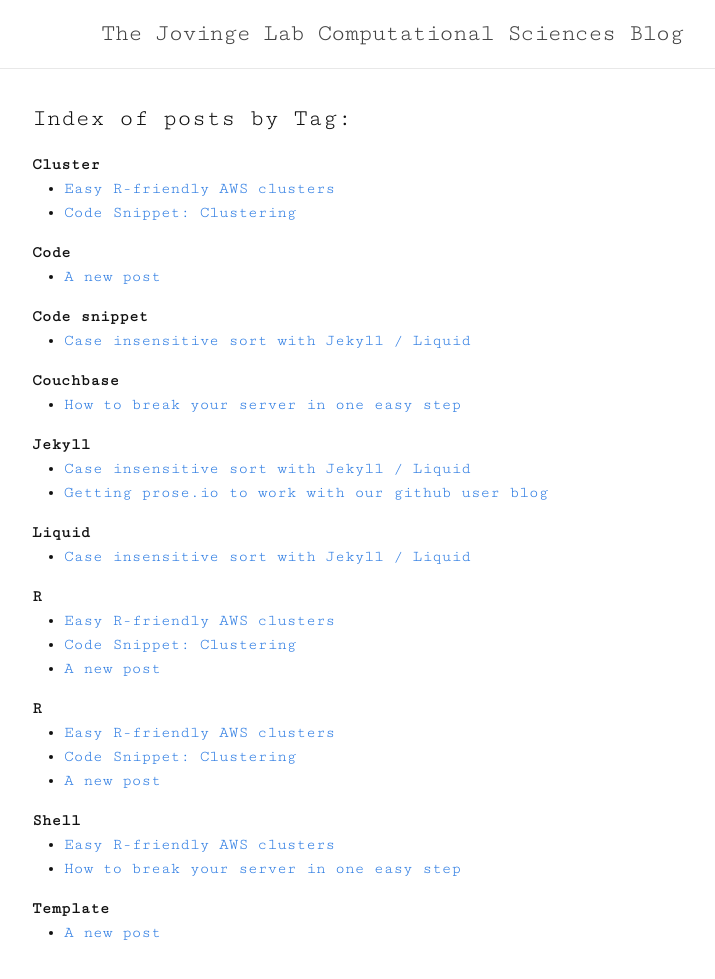
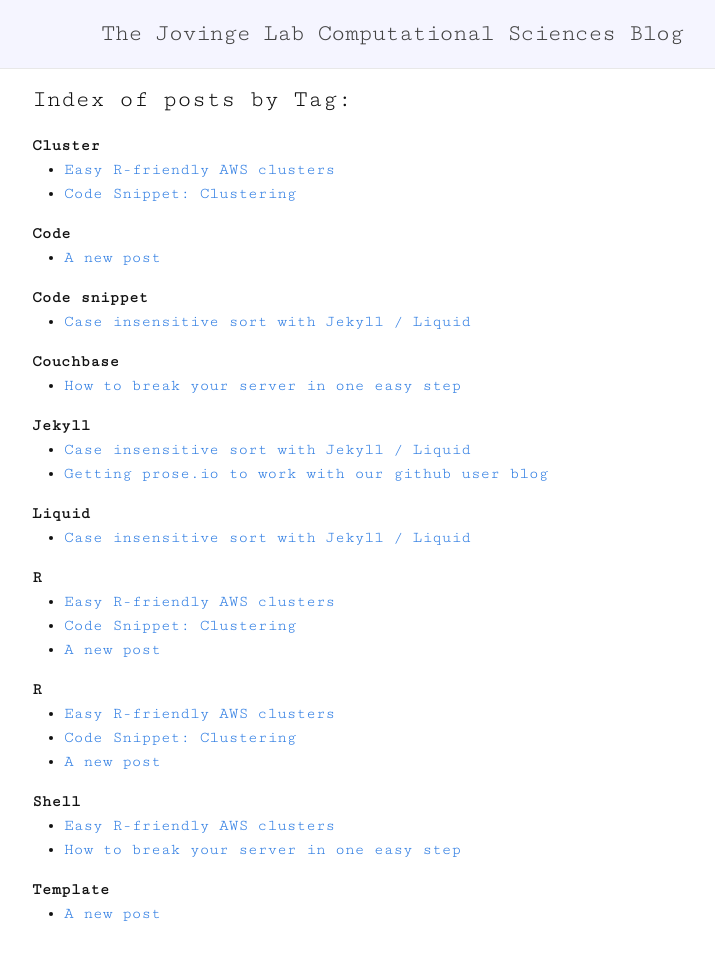
Before and after one commit to JovingeLabSoftware/JovingeLabSoftware.github.io, a Jekyll site: the page built from tags.html, in a window 1280 px wide and 1400 px high. Shown: the top 979 px of the window, without its empty margins (248-963 px from the left). Built offline with Jekyll 4.4.1, drawn with Linux system fonts in a browser that asks for light colours; Markdown is read by kramdown in place of the engine named in the settings.

Commit message:
fixed header, anchor links padded below header, tag links

```diff
--- a/_layouts/post.html
+++ b/_layouts/post.html
@@ -8,7 +8,7 @@
                     {% if page.tags %}
                         <ul class="tags">
 			                          {% for tag in page.tags %}
-						                          <li class="tag">{{ tag }}</li>
+						                          <li class="tag"><a href="{{ site.baseurl }}/tags/#{{ tag | downcase }}">{{tag}}</a></li>
 									                          {% endfor %}
 									                      </ul>
 			                    {% endif %}
--- a/_sass/_layout.scss
+++ b/_sass/_layout.scss
@@ -2,8 +2,13 @@
  * Site header
  */
 .site-header {
+    position: fixed;
+    top: 0;
+    width: 100%;
     border-bottom: 1px solid $grey-color-light;
     text-align: center;
+    background-color: #f5f5ff;
+    z-index: 100;
     padding: 1rem 0;
 }
 
@@ -19,7 +24,14 @@
     }
 }
 
-
+/*
+ *  With anchor lincs (e.g. for tag index), move anchor down below fixed header
+ */
+a[name] {
+  padding-top: 100px;
+  margin-top: -100px;
+  display: inline-block; /* required for webkit browsers */
+}
 
 /**
  * Page content
@@ -28,7 +40,7 @@
     position: relative;
     max-width: 48rem;
     padding: $spacing-unit ($spacing-unit * 0.75);
-    margin: 0 auto;
+    margin: 50px auto 0px auto;
     box-sizing: border-box;
 }
 
@@ -108,3 +120,73 @@
         font-size: 1rem;
     }
 }
+
+/**
+ * Tags
+ */
+.tags {
+  list-style: none;
+  font: 12px/1.5 "Courier", monospace;
+  margin: 0;
+  overflow: hidden;
+  padding: 0;
+}
+
+.tags li {
+  float: left;
+}
+
+.tag {
+  background: #eee;
+  border-radius: 3px 0 0 3px;
+  color: #999;
+  display: inline-block;
+  height: 20px;
+  line-height: 21px;
+  padding: 0 20px 0 23px;
+  position: relative;
+  margin: 0 5px 5px 0;
+  text-decoration: none;
+  -webkit-transition: color 0.2s;
+}
+
+.tag::before {
+  background: #fff;
+  border-radius: 10px;
+  box-shadow: inset 0 1px rgba(0, 0, 0, 0.25);
+  content: '';
+  height: 6px;
+  left: 10px;
+  position: absolute;
+  width: 6px;
+  top: 7px;
+}
+
+.tag::after {
+  background: #fff;
+  border-bottom: 10px solid transparent;
+  border-left: 10px solid #eee;
+  border-top: 10px solid transparent;
+  content: '';
+  position: absolute;
+  right: 0;
+  top: 0;
+}
+
+.tag:hover {
+  background-color: #999999;
+  color: white;
+}
+
+.tag:hover::after {
+   border-left-color: #999999;
+}
+
+.tag a {
+  text-decoration: none;
+  color: #999;
+}
+
+.tag:hover a {
+  color: white;
+}
--- a/tags.html
+++ b/tags.html
@@ -6,21 +6,15 @@
 <h2> Index of posts by Tag:</h2>
 <section>
 
-	{% capture tags %}
-	  {% for tag in site.tags %}
-	    {{tag[0]}}{{','}}
-	  {% endfor %}
-	{% endcapture %}
-	{% assign sortedtags = tags | downcase | split:',' | sort %}
+	{% capture tags %}{% for tag in site.tags %}{{tag[0]}}{{','}}{% endfor %}{% endcapture %}
+	{% assign sortedtags = tags | downcase | split:"," | sort %}
 	{% for tag in sortedtags %}
-      {% assign tag_s = tag | strip %}
-	  <b><a name="{{ tag_s | capitalize }}"> </a>{{ tag_s | capitalize }}</b>
+	  <b><a name="{{ tag | downcase }}"> </a>{{ tag | capitalize }}</b>
 	    <ul>
 	        {% for post in site.posts %}
 	          {% for t in post.tags %}
-		         {% assign t = t | strip %}
 	             {% capture tdown %}{{ t | downcase }}{% endcapture %}
-	          	 {% if tdown == tag_s %}
+	          	 {% if tdown == tag %}
   			       <li><a href="{{ post.url }}">{{ post.title }}</a></li>
 				 {% endif %}
 	          {% endfor %}
```
